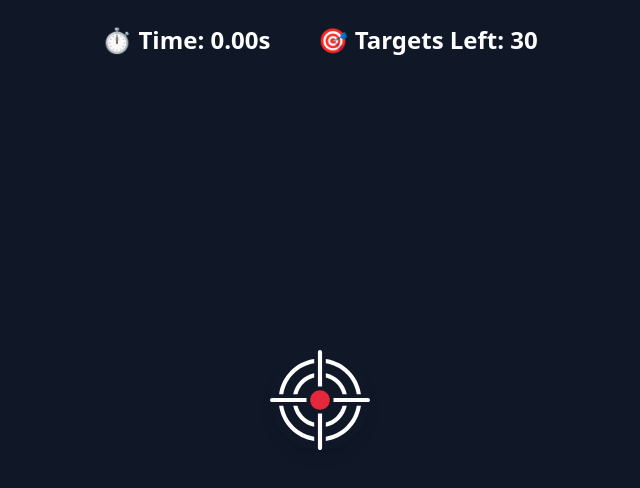
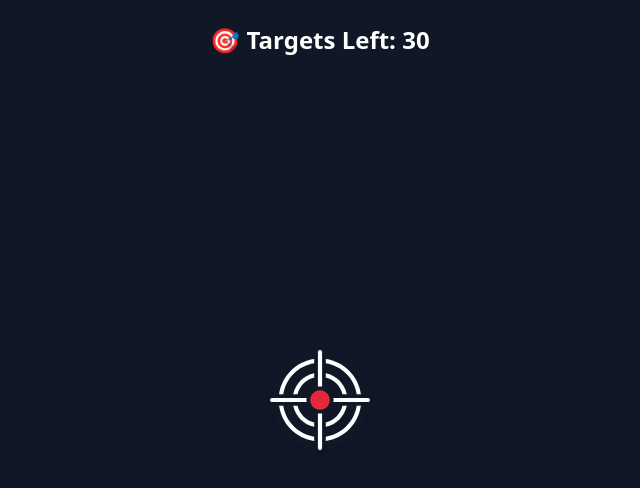
Before and after one commit to Arpit-Verma5906/Aim-Trainer, a React (Vite) app: page / in a window 1280 px wide. Both pictures are taken after a click on the picture 640 px from the left and 388 px from the top of the page. Shown: the top 488 px of the page, without its empty margins (320-960 px from the left). Built offline with nearby package versions, Linux system fonts and the light colour scheme.

Commit message:
feat: Improve timer accuracy and display

```diff
--- a/src/game.jsx
+++ b/src/game.jsx
@@ -1,18 +1,20 @@
 import { useState, useEffect } from "react";
 import bullseye from "./assets/black-and-white-bullseye.svg";
 
+const TOTAL_TARGETS = 30
+
 function GamePage() {
-  const [targetsLeft, setTargetsLeft] = useState(30);
-  const [time, setTime] = useState(0);
+  const [targetsLeft, setTargetsLeft] = useState(TOTAL_TARGETS);
+  const [timeMS, setTimeMS] = useState(null);
   const [isPlaying, setIsPlaying] = useState(false);
   const [targetPos, setTargetPos] = useState({ top: "50%", left: "50%" });
 
   useEffect(() => {
-    let timer;
-    if (isPlaying) {
-      timer = setInterval(() => setTime((t) => t + 0.01), 10);
+    if (timeMS == null && isPlaying) {
+      setTimeMS(Date.now());
+    } else if (timeMS != null && !isPlaying) {
+      setTimeMS(oldTime => Date.now() - oldTime);
     }
-    return () => clearInterval(timer);
   }, [isPlaying]);
 
   const spawnTarget = () => {
@@ -35,25 +37,26 @@ function GamePage() {
 
   return (
     <div className="relative min-h-screen bg-gray-900 text-white flex flex-col items-center justify-center">
+
+      {targetsLeft > 0 && (
+        <>
           <div className="absolute top-6 flex gap-12 md:text-2xl text-sm font-bold">
-        <p>⏱ Time: {time.toFixed(2)}s</p>
             <p>🎯 Targets Left: {targetsLeft}</p>
           </div>
-
-      {targetsLeft > 0 && (
           <img src={bullseye}
             onClick={handleHit}
             draggable="false"
             className="absolute w-25 -translate-[50%] rounded-full shadow-lg hover:scale-110 transition-transform"
             style={{ top: targetPos.top, left: targetPos.left }}
           />
+        </>
       )}
 
       {targetsLeft === 0 && (
         <div className="text-center">
           <h1 className="md:text-5xl text-4xl font-extrabold mb-4">🔥 Done!</h1>
-          <p className="md:text-2xl text-xl mb-1">Total time you took: {time.toFixed(2)} s</p>
-          <p className="md:text-2xl text-xl mb-6">Average time per target: {(time.toFixed(2) / 3 * 100).toFixed(0)} ms</p>
+          <p className="md:text-2xl text-xl mb-1">Total time you took: {(timeMS / 1000).toFixed(2)} s</p>
+          <p className="md:text-2xl text-xl mb-6">Average time per target: {(timeMS / TOTAL_TARGETS).toFixed(0)} ms</p>
           <a
             href="/"
             className="px-8 py-3 bg-amber-400 text-gray-900 font-bold rounded-full shadow-lg hover:bg-amber-500 hover:scale-105 transition-transform"
```
Lines whose indentation alone changed are shown as unchanged.
